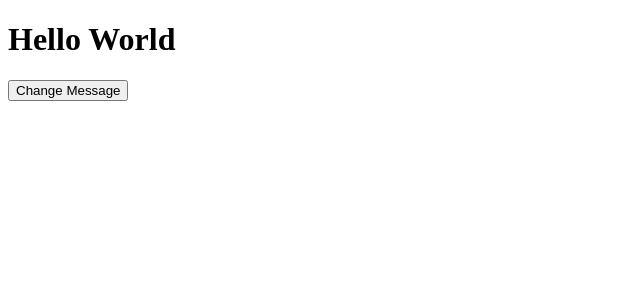
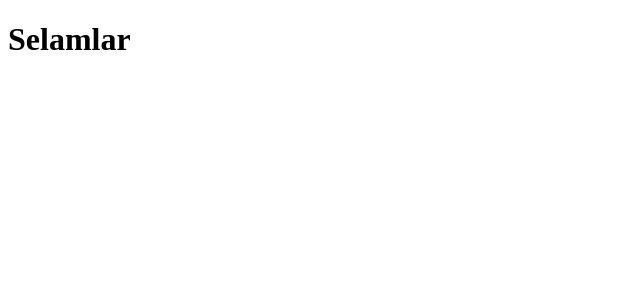
Before and after one commit to kadirn7/VueProject, a Vue app: page / in a window 1280 px wide. Shown: the top 300 px of the page, without its empty margins (0-640 px from the left). Built offline with nearby package versions, Linux system fonts and the light colour scheme.

Commit message:
calisanuygulama

```diff
--- a/src/App.vue
+++ b/src/App.vue
@@ -1,21 +1,17 @@
 <template>
-  <div>
-    <h1>{{ message }}</h1>
-    <button @click="changeMessage">Change Message</button>
-  </div>
+
+    <Header></Header>
+
+
 </template>
 
 <script>
+import Header from './header.vue';
+
 export default {
-  data() {
-    return {
-      message: 'Hello World'
-    }
-  },
-  methods: {
-    changeMessage() {
-      this.message = 'Hello Vue'
-    }
+
+  components: {
+    Header
   }
 }
 </script>
--- a/src/assets/main.css
+++ /dev/null
@@ -1,11 +0,0 @@
-/* Temel stil tanımlamaları */
-:root {
-  font-family: Arial, sans-serif;
-  line-height: 1.5;
-}
-
-body {
-  margin: 0;
-  padding: 0;
-  min-height: 100vh;
-}
--- /dev/null
+++ b/src/header.vue
@@ -0,0 +1,11 @@
+<template>
+  <header>
+    <h1>Selamlar</h1>
+  </header>
+</template>
+
+<script>
+export default {
+  name: 'Header'
+}
+</script>
```
Also changed, not shown: src/main.js (+7 -5 lines).
